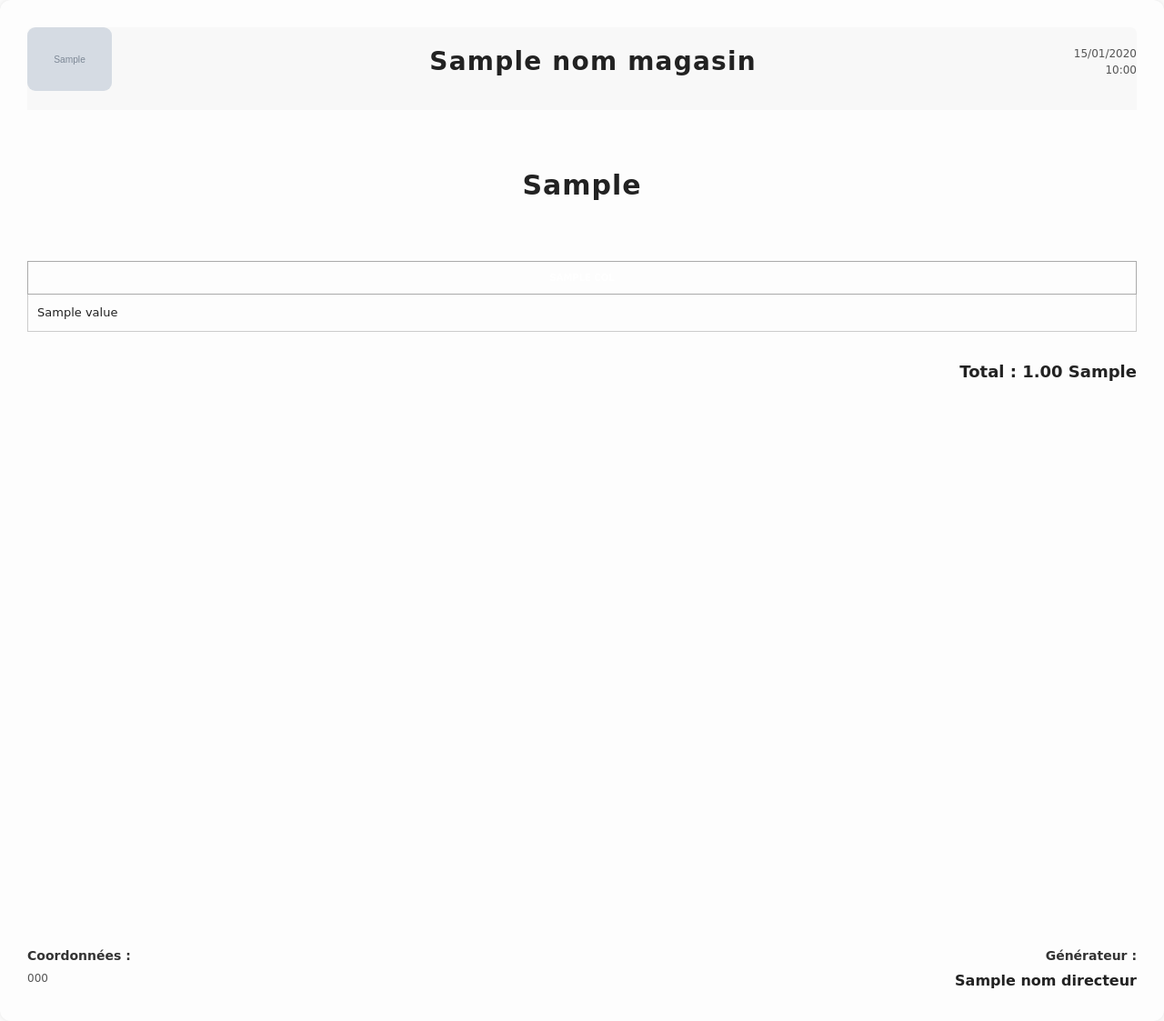
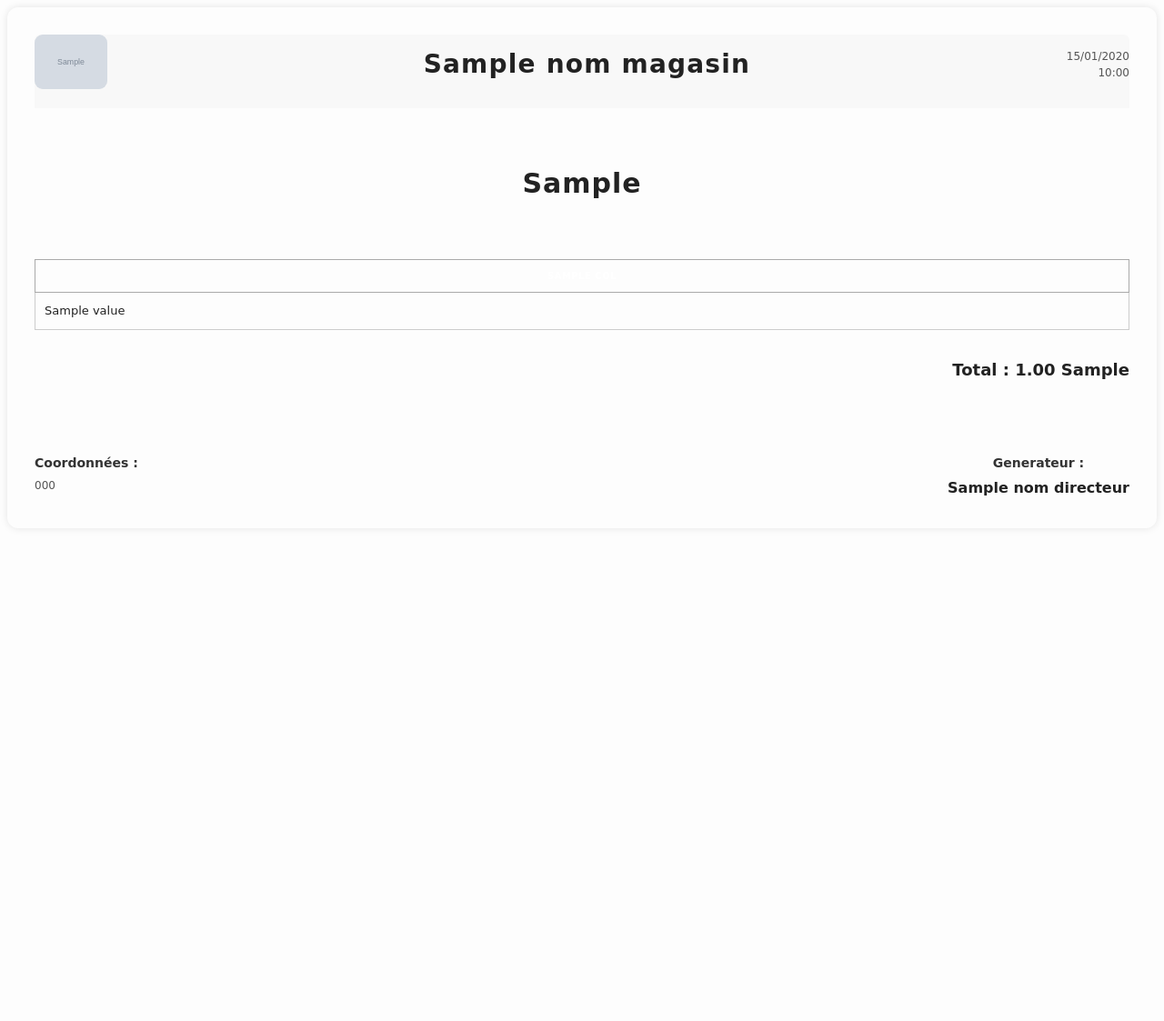
Before and after one commit to Mamadoubarry627/app_supermarche_saas, a Django app: template supermarcher/templates/rapports/pdf_template.html in a window 1280 px wide. Shown: the whole page at 91% size. After the commit the page ends 545 px from the top, so only its background shows below. Run offline with Django 5.2, Linux system fonts and the light colour scheme; tables that the repository leaves empty hold one stand-in row (values such as "Sample post"); the template is opened without the code that fills it: values that come from a table or form of the project are taken from there, most other values are stand-ins (such as "Sample title", 1, 10 or a date in 2020); grey boxes marked "Sample" are stand-in pictures; some libraries are stand-ins or nearby versions.

Commit message:
correction templates

```diff
--- a/supermarcher/templates/rapports/pdf_template.html
+++ b/supermarcher/templates/rapports/pdf_template.html
@@ -1,213 +1,199 @@
 {% load humanize %}
 {% load filters %}
+
 <!DOCTYPE html>
 <html lang="fr">
 <head>
     <meta charset="UTF-8">
 
     <style>
+        {% if mode == "pdf" %}
+        @page{
+            size:A4;
+            margin:2cm;
+            @bottom-right{
+                content:"Page " counter(page) " / " counter(pages);
+                font-size:10px;
+                color:#666;
+            }
+        }
+        {% endif %}
 
-/* =========================
-   BASE
-========================= */
+        /* PRINT SAFE */
+        @media print {
+            @page {
+                size: A4;
+                margin: 1cm;
+            }
+
+            body {
+                margin: 0;
+                background: white;
+            }
+
+            .page {
+                box-shadow: none !important;
+                border: 2px solid #000;
+            }
+        }
 
         body {
             font-family: "DejaVu Sans", "Liberation Sans", Arial, sans-serif;
-    font-size: 13px;
-    color: #222;
-    line-height: 1.5;
-    background: #fdfdfd;
-    margin: 0;
-    padding: 0;
+            font-size:13px;
+            color:#222;
+            line-height:1.5;
+            background:#fdfdfd;
         }
 
-/* =========================
-   PAGE A4 FIX (IMPORTANT)
-========================= */
-
-.page {
-    display: flex;
-    flex-direction: column;
-
-    min-height: 29.7cm;
-
-    border: 3px double {{ couleur_principale }};
-    border-radius: 12px;
-
-    padding: 30px;
-    box-sizing: border-box;
-
-    box-shadow: 0 0 8px rgba(0,0,0,0.1);
-}
-
-/* CONTENT prend tout l’espace */
-.content {
-    flex: 1;
-}
-
-/* =========================
-   HEADER
-========================= */
-
-.header {
-    display: flex;
-    align-items: center;
-    justify-content: space-between;
-
-    border-bottom: 4px solid {{ couleur_principale }};
-    padding-bottom: 15px;
-    margin-bottom: 30px;
-
-    background: rgba(0,0,0,0.02);
-    border-radius: 6px 6px 0 0;
-}
-
-.logo img {
-    height: 70px;
-    border-radius: 9px;
-}
-
-.magasin {
-    text-align: center;
-    flex: 1;
-}
-
-.magasin h1 {
-    margin: 0;
-    font-size: 28px;
-    font-weight: 700;
-    letter-spacing: 1.2px;
-}
-
-.date {
-    font-size: 12px;
-    text-align: right;
-    color: #555;
-}
-
-/* =========================
-   TITRE
-========================= */
-
-.titre {
-    text-align: center;
-    margin-bottom: 30px;
-}
-
-.titre h2 {
-    font-size: 30px;
-    font-weight: 700;
-    letter-spacing: 1px;
-
-    display: inline-block;
-    padding: 6px 12px;
-
-    border-bottom: 3px solid {{ couleur_principale }};
-}
-
-/* =========================
-   TABLE
-========================= */
-
-table {
-    width: 100%;
-    border-collapse: collapse;
-    font-size: 13px;
-    margin-top: 10px;
-    margin-bottom: 20px;
-}
-
-th {
-    background: {{ couleur_principale }};
-    color: #fff;
-    padding: 10px;
-    border: 1px solid #aaa;
-    font-size: 10px;
-    text-transform: uppercase;
-}
-
-td {
-    padding: 10px;
-    border: 1px solid #ccc;
-}
-
-tbody tr:nth-child(even) {
-    background: #f9f9f9;
-}
-
-/* =========================
-   TOTAL
-========================= */
-
-.total {
-    text-align: right;
-    margin-top: 20px;
-
-    font-weight: bold;
-    font-size: 18px;
-
-    border-top: 2px solid {{ couleur_principale }};
-    padding-top: 10px;
-}
-
-/* =========================
-   FOOTER (FIX FINAL)
-========================= */
-
-.footer {
-    margin-top: auto;
-
-    border-top: 2px solid {{ couleur_principale }};
-    padding-top: 10px;
-
-    display: flex;
-    justify-content: space-between;
-
-    font-size: 12px;
-    color: #555;
-}
-
-.footer h3 {
-    margin-bottom: 5px;
-    font-size: 14px;
-    color: #333;
-}
-
-.footer p {
-    margin: 2px 0;
-}
-
-.directeur {
-    text-align: right;
-}
-
-.directeur p {
-    font-size: 16px;
-    font-weight: 700;
-    color: #222;
-}
-
-/* =========================
-   PRINT FIX (COULEURS + PDF)
-========================= */
-
         @media print {
-
             body {
-        margin: 0;
                 background: white !important;
                 -webkit-print-color-adjust: exact;
                 print-color-adjust: exact;
             }
-
-    * {
-        -webkit-print-color-adjust: exact;
-        print-color-adjust: exact;
         }
 
-    .page {
-        box-shadow: none !important;
-        page-break-after: always;
+        /* CONTENEUR PRINCIPAL AVEC BORDURE PROFESSIONNELLE */
+        .page{
+            border:3px double {{ couleur_principale }};
+            border-radius:12px;
+            padding:30px;
+            box-shadow: 0 0 8px rgba(0,0,0,0.1);
+        }
+
+        /* HEADER STYLE */
+        .header{
+            display:flex;
+            align-items:center;
+            justify-content:space-between;
+            border-bottom:4px solid {{ couleur_principale }};
+            padding-bottom:15px;
+            margin-bottom:30px;
+            background:rgba(0,0,0,0.02);
+            border-radius:6px 6px 0 0;
+        }
+
+        .logo img{
+            height:70px;
+            border-radius:9px;
+        }
+
+        .magasin{
+            text-align:center;
+            flex:1;
+        }
+
+        .magasin h1{
+            margin:0;
+            font-size:28px;
+            font-weight:700;
+            letter-spacing:1.2px;
+        }
+
+        .date{
+            font-size:12px;
+            text-align:right;
+            color:#555;
+        }
+
+        /* TITRE DU RAPPORT */
+        .titre{
+            text-align:center;
+            margin-bottom:30px;
+        }
+
+        .titre h2{
+            font-size:30px;
+            font-weight:700;
+            letter-spacing:1px;
+            display:inline-block;
+            padding:6px 12px;
+            border-bottom:3px solid {{ couleur_principale }};
+        }
+
+        /* TABLEAU STYLE PREMIUM */
+        table{
+            width:100%;
+            border-collapse:collapse;
+            margin-top:10px;
+            font-size:13px;
+        }
+
+        th{
+            background:{{ couleur_principale }};
+            color:#fff;
+            padding:10px;
+            border:1px solid #aaa;
+            font-size:10px;
+            text-transform:uppercase;
+            letter-spacing:0.5px;
+        }
+
+        td{
+            padding:10px;
+            border:1px solid #ccc;
+        }
+
+        tbody tr:nth-child(even){
+            background:#f9f9f9;
+        }
+
+        tbody tr:hover{
+            background:#ececec;
+        }
+
+        /* TOTAL */
+        .total{
+            text-align:right;
+            margin-top:20px;
+            font-weight:bold;
+            font-size:18px;
+            border-top:2px solid {{ couleur_principale }};
+            padding-top:10px;
+        }
+
+        /* FOOTER */
+        .footer{
+            margin-top:50px;
+            display:flex;
+            justify-content:space-between;
+            border-top:2px solid {{ couleur_principale }};
+            padding-top:15px;
+        }
+
+        .footer h3{
+            margin-bottom:5px;
+            font-size:14px;
+            color:#333;
+        }
+
+        .footer p{
+            margin:2px 0;
+            font-size:12px;
+            color:#555;
+        }
+
+        .directeur{
+            text-align:right;
+        }
+
+        .directeur h3{
+            text-align:center;
+        }
+
+        .directeur p{
+            font-size:16px;
+            font-weight:700;
+            color:#222;
+        }
+
+        @media print {
+            body {
+                margin: 10px;
+            }
+
+            .no-print {
+                display: none !important;
             }
 
             table {
@@ -221,28 +207,23 @@ tbody tr:nth-child(even) {
             thead {
                 display: table-header-group;
             }
-
-    .no-print {
-        display: none !important;
         }
-}
-
     </style>
 </head>
 
-<body {% if mode == "print" %} onload="window.print()" {% endif %}>
+{% if mode == "print" %}
+<body onload="setTimeout(() => window.print(), 300)">
+{% else %}
+<body>
+{% endif %}
 
 <div class="page">
 
-    <!-- CONTENT -->
-    <div class="content">
-
     <!-- HEADER -->
     <div class="header">
-
         <div class="logo">
             {% if logo_magasin %}
-                <img src="{{ logo_magasin }}">
+                <img src="{{ logo_magasin }}" style="height:60px;">
             {% endif %}
         </div>
 
@@ -254,7 +235,6 @@ tbody tr:nth-child(even) {
             {{ date_generation|date:"d/m/Y" }}<br>
             {{ date_generation|date:"H:i" }}
         </div>
-
     </div>
 
     <!-- TITRE -->
@@ -264,9 +244,7 @@ tbody tr:nth-child(even) {
 
     <!-- TABLE -->
     {% if data %}
-
         <table>
-
             <thead>
                 <tr>
                     {% for col in data.0.keys %}
@@ -290,7 +268,6 @@ tbody tr:nth-child(even) {
                     </tr>
                 {% endfor %}
             </tbody>
-
         </table>
 
         {% if total_jour %}
@@ -300,28 +277,22 @@ tbody tr:nth-child(even) {
         {% endif %}
 
     {% else %}
-
         <p style="text-align:center;font-size:18px;">
             {{ message_vide }}
         </p>
-
     {% endif %}
-
-    </div>
 
     <!-- FOOTER -->
     <div class="footer">
-
         <div>
             <h3>Coordonnées :</h3>
             <p>{{ telephone_magasin }}</p>
         </div>
 
         <div class="directeur">
-            <h3>Générateur :</h3>
+            <h3>Generateur :</h3>
             <p>{{ nom_directeur }}</p>
         </div>
-
     </div>
 
 </div>
```
Lines whose indentation alone changed are shown as unchanged.
